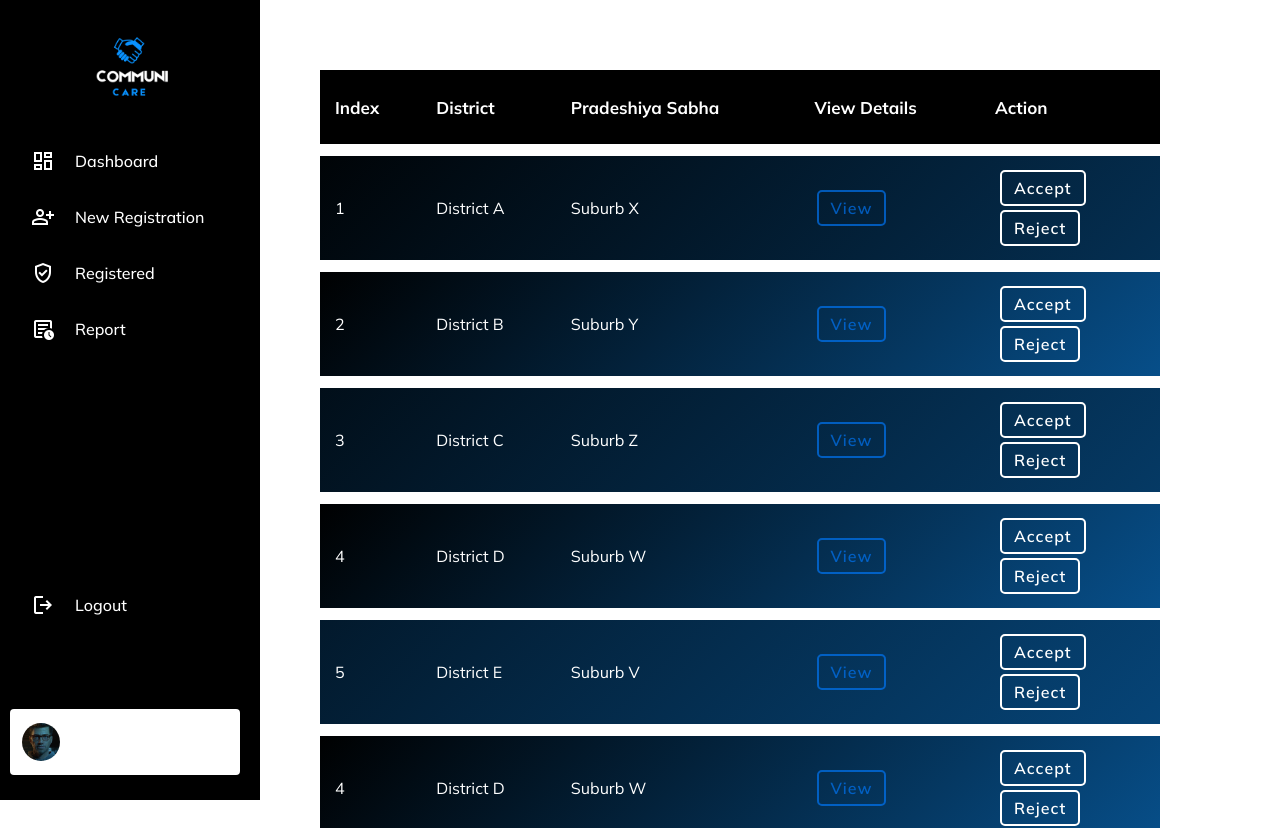
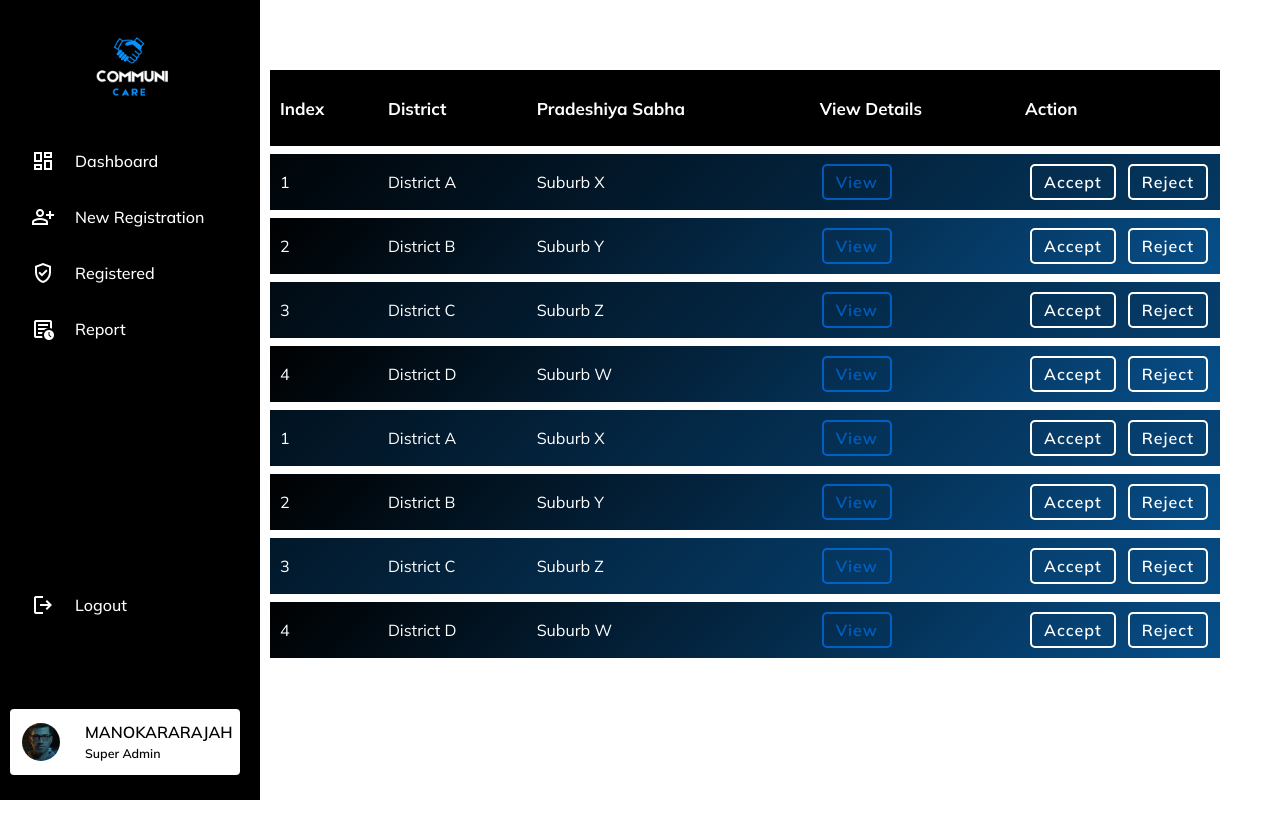
Before and after one commit to CommuniCareSL/CommuniCare-WebApp, a React (Vite) app: page /NewRegistration in a window 1280 px wide. Shown: the top 828 px of the page. Built offline with nearby package versions, Linux system fonts and the light colour scheme.

Commit message:
SuperAdmin NewRegistration page updat

```diff
--- a/src/pages/SuperAdmin/NewRegistration.jsx
+++ b/src/pages/SuperAdmin/NewRegistration.jsx
@@ -1,19 +1,13 @@
-// import React from 'react'
+import React from 'react';
 import '../../styles/pages/SuperAdmin/NewRegistration.css';
 import 'boxicons/css/boxicons.min.css';
 import Sidebar from '../../components/SuperAdmin/Sidebar';
 
-
-// export const a = () => {
-//   console.log('9090909')
-// }
-
 export const Newregistration = () => {
   return (
-    <div>
+    <div className="new-registration-page">
       <Sidebar />
       <div className="registration-content">
-      {/* <h2 className="title">New Registration</h2> */}
         <div className="table-container">
           <table className="registration-table">
             <thead>
@@ -32,8 +26,10 @@ export const Newregistration = () => {
                 <td>Suburb X</td>
                 <td><button className="view-btn">View</button></td>
                 <td>
+                  <div className="action-buttons">
                     <button className="accept-btn">Accept</button>
                     <button className="reject-btn">Reject</button>
+                  </div>
                 </td>
               </tr>
               <tr>
@@ -42,8 +38,10 @@ export const Newregistration = () => {
                 <td>Suburb Y</td>
                 <td><button className="view-btn">View</button></td>
                 <td>
+                  <div className="action-buttons">
                     <button className="accept-btn">Accept</button>
                     <button className="reject-btn">Reject</button>
+                  </div>
                 </td>
               </tr>
               <tr>
@@ -52,8 +50,10 @@ export const Newregistration = () => {
                 <td>Suburb Z</td>
                 <td><button className="view-btn">View</button></td>
                 <td>
+                  <div className="action-buttons">
                     <button className="accept-btn">Accept</button>
                     <button className="reject-btn">Reject</button>
+                  </div>
                 </td>
               </tr>
               <tr>
@@ -62,18 +62,46 @@ export const Newregistration = () => {
                 <td>Suburb W</td>
                 <td><button className="view-btn">View</button></td>
                 <td>
+                  <div className="action-buttons">
                     <button className="accept-btn">Accept</button>
                     <button className="reject-btn">Reject</button>
+                  </div>
                 </td>
               </tr>
               <tr>
-              <td>5</td>
-              <td>District E</td>
-              <td>Suburb V</td>
+                <td>1</td>
+                <td>District A</td>
+                <td>Suburb X</td>
                 <td><button className="view-btn">View</button></td>
                 <td>
+                  <div className="action-buttons">
                     <button className="accept-btn">Accept</button>
                     <button className="reject-btn">Reject</button>
+                  </div>
+                </td>
+              </tr>
+              <tr>
+                <td>2</td>
+                <td>District B</td>
+                <td>Suburb Y</td>
+                <td><button className="view-btn">View</button></td>
+                <td>
+                  <div className="action-buttons">
+                    <button className="accept-btn">Accept</button>
+                    <button className="reject-btn">Reject</button>
+                  </div>
+                </td>
+              </tr>
+              <tr>
+                <td>3</td>
+                <td>District C</td>
+                <td>Suburb Z</td>
+                <td><button className="view-btn">View</button></td>
+                <td>
+                  <div className="action-buttons">
+                    <button className="accept-btn">Accept</button>
+                    <button className="reject-btn">Reject</button>
+                  </div>
                 </td>
               </tr>
               <tr>
@@ -82,18 +110,10 @@ export const Newregistration = () => {
                 <td>Suburb W</td>
                 <td><button className="view-btn">View</button></td>
                 <td>
+                  <div className="action-buttons">
                     <button className="accept-btn">Accept</button>
                     <button className="reject-btn">Reject</button>
-              </td>
-            </tr>
-            <tr>
-              <td>4</td>
-              <td>District D</td>
-              <td>Suburb W</td>
-              <td><button className="view-btn">View</button></td>
-              <td>
-                <button className="accept-btn">Accept</button>
-                <button className="reject-btn">Reject</button>
+                  </div>
                 </td>
               </tr>
             </tbody>
@@ -104,9 +124,4 @@ export const Newregistration = () => {
   )
 }
 
-
-// const b = () => {
-//   console.log('----------------')
-// }
-
-// export default b;
+export default Newregistration;
--- a/src/styles/components/SuperAdmin/Sidebar.css
+++ b/src/styles/components/SuperAdmin/Sidebar.css
@@ -137,11 +137,13 @@ body {
 .user-profile h3 {
   font-size: 1rem;
   font-weight: 600;
+  color: black;
 }
 
 .user-profile span {
   font-size: 0.775rem;
   font-weight: 600;
+  color: #000000;
 }
 
 .user-detail {
--- a/src/styles/pages/SuperAdmin/NewRegistration.css
+++ b/src/styles/pages/SuperAdmin/NewRegistration.css
@@ -1,4 +1,4 @@
-.registration-content {
+.new-registration-page .registration-content {
   margin-top: 70px;
   margin-left: 150px; /* Adding some space to avoid touching the sidebar */
   transition: margin-left 0.4s ease;
@@ -7,8 +7,8 @@
 
 /* background: linear-gradient(135deg, #000000, #074f8a); */
 
-  .sidebar:hover ~ .registration-content {
-    margin-left: 260px; /* Adjust to match expanded sidebar width */
+.new-registration-page .sidebar:hover ~ .registration-content {
+  margin-left: 270px; /* Adjust to match expanded sidebar width */
 }
 
 /* .title {
@@ -21,56 +21,60 @@
   font-family: Arial, Helvetica, sans-serif;
 } */
 
-  .table-container {
+.new-registration-page .table-container {
   overflow-x: auto;
-    margin: 60px;
-
+  /* margin: 60px; */
 }
 
-  .registration-table {
-    width: 100%;
+.new-registration-page .registration-table {
+  max-width: 100%;
+  width: auto;
   border-collapse: collapse;
   background: linear-gradient(135deg, #000000, #074f8a);
-    /* box-shadow: 0 5px 10px rgba(9, 145, 255, 0.5); */
   color: white;
 }
 
-  .registration-table th,
-  .registration-table td {
-    padding: 12px 15px;
-    text-align: left;
-    border-bottom: 12px solid #ffffff;
+.new-registration-page .registration-table {
+  width: 100%; /* Increase this value as needed */
+  max-width: none;
 }
 
-  .registration-table th {
+
+.new-registration-page .registration-table th,
+.new-registration-page .registration-table td {
+  padding: 8px 10px; /* Adjusted padding to reduce table size */
+  text-align: left;
+  border-bottom: 8px solid #ffffff;
+}
+
+.new-registration-page .registration-table th {
   color: #fff;
   background: black;
   height: 80px;
   font-size: 17px;
-
 }
 
-  .registration-table th:last-child,
-  .registration-table td:last-child {
-    width: 180px; /* Reduce the width of the Action column */
+.new-registration-page .registration-table th:last-child,
+.new-registration-page .registration-table td:last-child {
+  width: 150px; /* Reduce the width of the Action column */
   color: white;
 }
 
-  .registration-table tr:nth-child(even) {
+.new-registration-page .registration-table tr:nth-child(even) {
   background: linear-gradient(135deg, #000000, #074f8a);
 }
 
-  .registration-table tr:hover {
+.new-registration-page .registration-table tr:hover {
   background: linear-gradient(135deg, #000000, #074f8a);
 }
 
-  .registration-table td {
+.new-registration-page .registration-table td {
   color: #ffffff;
 }
 
-  .view-btn,
-  .accept-btn,
-  .reject-btn {
+.new-registration-page .view-btn,
+.new-registration-page .accept-btn,
+.new-registration-page .reject-btn {
   padding: 6px 12px;
   margin: 2px;
   border: none;
@@ -78,65 +82,67 @@
   border-radius: 10px;
 }
 
-  .accept-btn,
-  .reject-btn
-  {
+.new-registration-page .accept-btn,
+.new-registration-page .reject-btn {
   margin-left: 5px;
 }
 
+.new-registration-page .action-buttons {
+  display: flex;
+  gap: 5px;
+}
 
 /* Responsive adjustments */
 @media (max-width: 768px) {
-    .registration-content {
+  .new-registration-page .registration-content {
     margin-left: 20px;
   }
 
-    .sidebar:hover ~ .registration-content {
+  .new-registration-page .sidebar:hover ~ .registration-content {
     margin-left: 90px;
   }
 }
 
-  .view-btn {
+.new-registration-page .view-btn {
   background: transparent;
-    color:  rgba(0, 122, 255, 0.65);
-    border: 2px solid  rgba(0, 122, 255, 0.65);
+  color: rgba(0, 122, 255, 0.65);
+  border: 2px solid rgba(0, 122, 255, 0.65);
   transition: all .3s ease;
   font-weight: 600;
 }
 
-  .view-btn:hover {
+.new-registration-page .view-btn:hover {
   transform: scale(1.25);
   color: rgba(255, 255, 255, 0.9);
   border-color: rgba(255, 255, 255, 0.9);
-    /* background: black; */
 }
 
-  .accept-btn {
+.new-registration-page .accept-btn {
   background: transparent;
   color: white;
-    border: 2px solid  white;
+  border: 2px solid white;
   transition: all .3s ease;
   font-weight: 600;
 }
 
-  .accept-btn:hover {
+.new-registration-page .accept-btn:hover {
   transform: scale(1.125);
   color: rgba(19, 158, 98, 0.9);
   border-color: rgba(19, 158, 98, 0.9);
   background: black;
 }
 
-  .reject-btn {
+.new-registration-page .reject-btn {
   background: transparent;
   color: white;
-    border: 2px solid  white;
+  border: 2px solid white;
   transition: all .3s ease;
   font-weight: 600;
 }
 
-  .reject-btn:hover {
+.new-registration-page .reject-btn:hover {
   transform: scale(1.125);
   color: rgb(145, 20, 20);
-    border-color:rgb(145, 20, 20);
+  border-color: rgb(145, 20, 20);
   background: black;
 }
```
Lines whose indentation alone changed are shown as unchanged.
